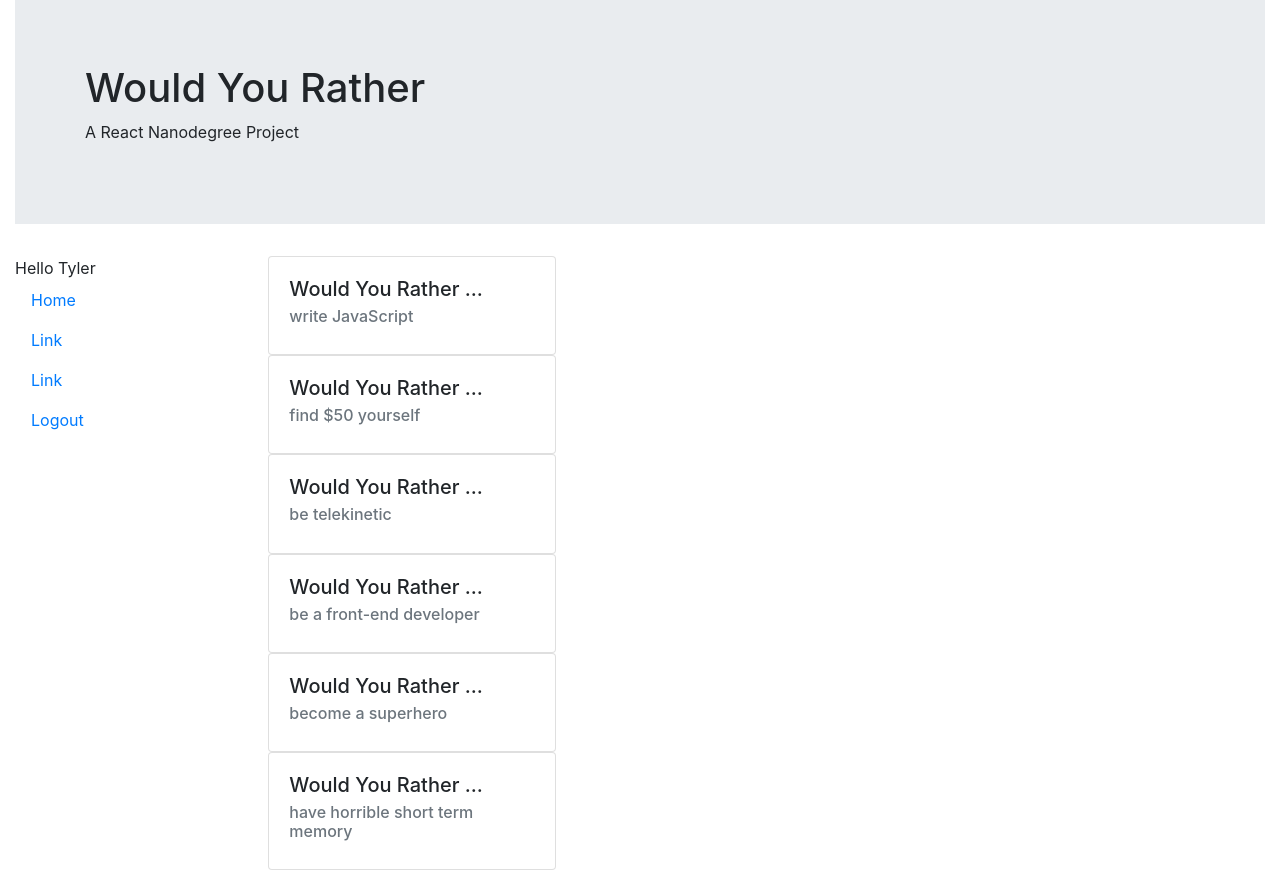
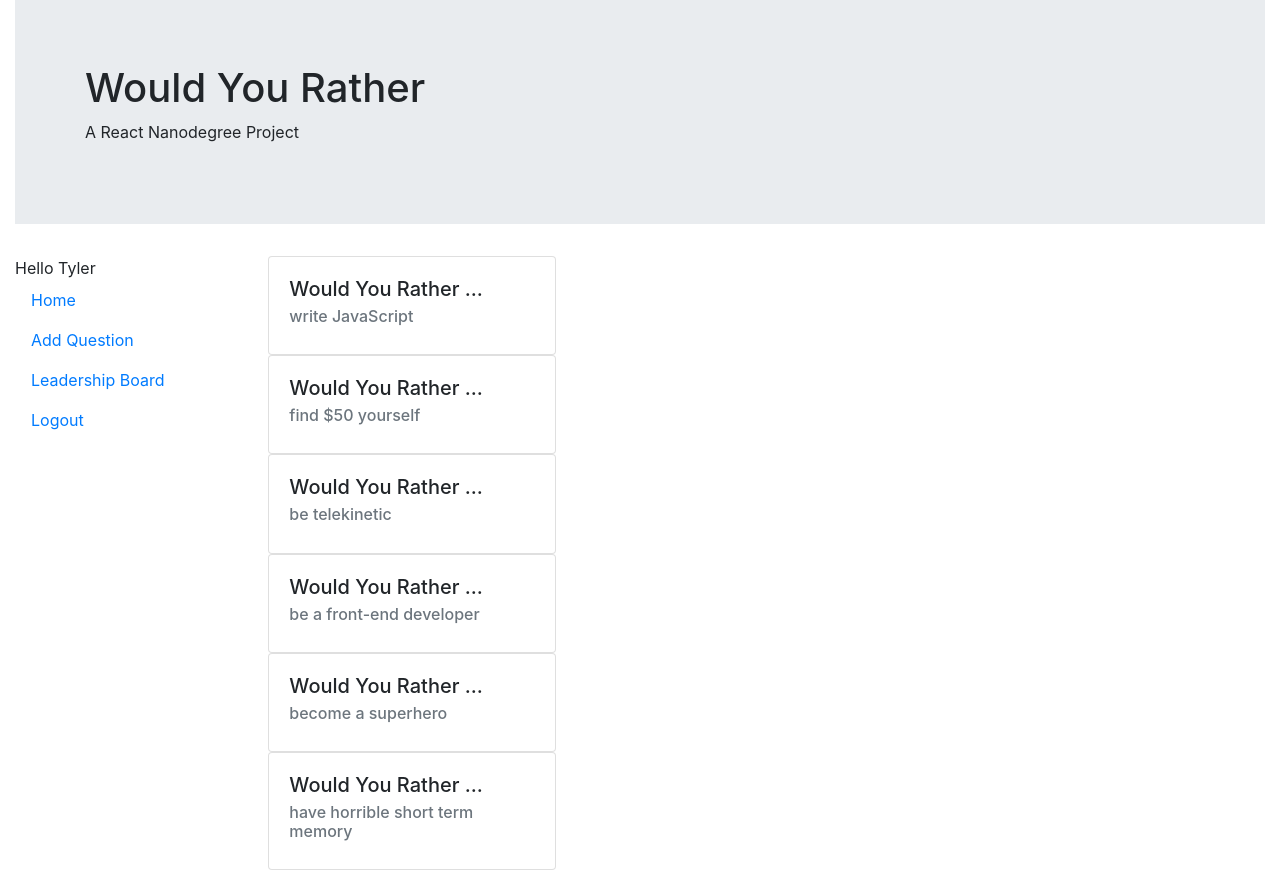
Before and after one commit to jessica-hsu/React-Nanodegree, a React (Create React App) app in the folder would-you-rather/: page / in a window 1280 px wide. Built offline with nearby package versions, Linux system fonts and the light colour scheme.

Commit message:
fix navbar, add buttons

```diff
--- a/would-you-rather/src/components/Button.js
+++ b/would-you-rather/src/components/Button.js
@@ -0,0 +1,17 @@
+import React, { Component } from 'react'
+import ButtonGroup from 'react-bootstrap/ButtonGroup'
+
+class Button extends Component {
+  render() {
+
+
+    return (
+        <ButtonGroup aria-label="Basic example">
+            <Button variant="primary">Answered</Button>
+            <Button variant="info">Unanswered</Button>
+        </ButtonGroup>
+    )
+  }
+}
+
+export default Button
--- a/would-you-rather/src/components/NavBar.js
+++ b/would-you-rather/src/components/NavBar.js
@@ -10,9 +10,9 @@ class NavBar extends Component {
         <Nav defaultActiveKey="/home" className="flex-column">
             <Nav>Hello Tyler</Nav>
             <Nav.Link href="/home">Home</Nav.Link>
-            <Nav.Link href="/add">Link</Nav.Link>
-            <Nav.Link href="/leadership">Link</Nav.Link>
-            <Nav.Link href="/leadership">Logout</Nav.Link>
+            <Nav.Link href="/add">Add Question</Nav.Link>
+            <Nav.Link href="/leadership">Leadership Board</Nav.Link>
+            <Nav.Link href="/">Logout</Nav.Link>
         </Nav>
     )
   }
```
Also changed, not shown: would-you-rather/src/views/HomePage.js (+10 -5 lines).
